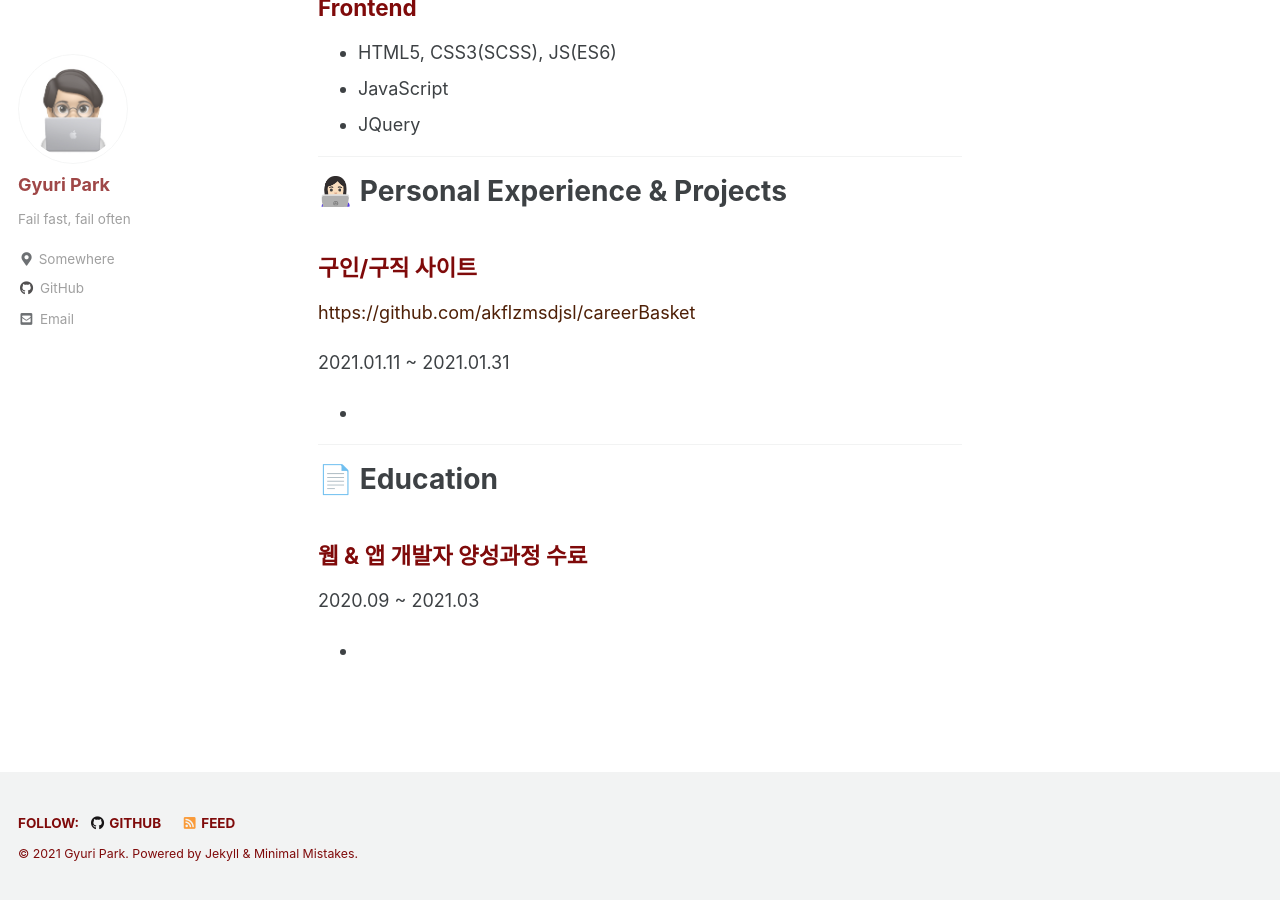
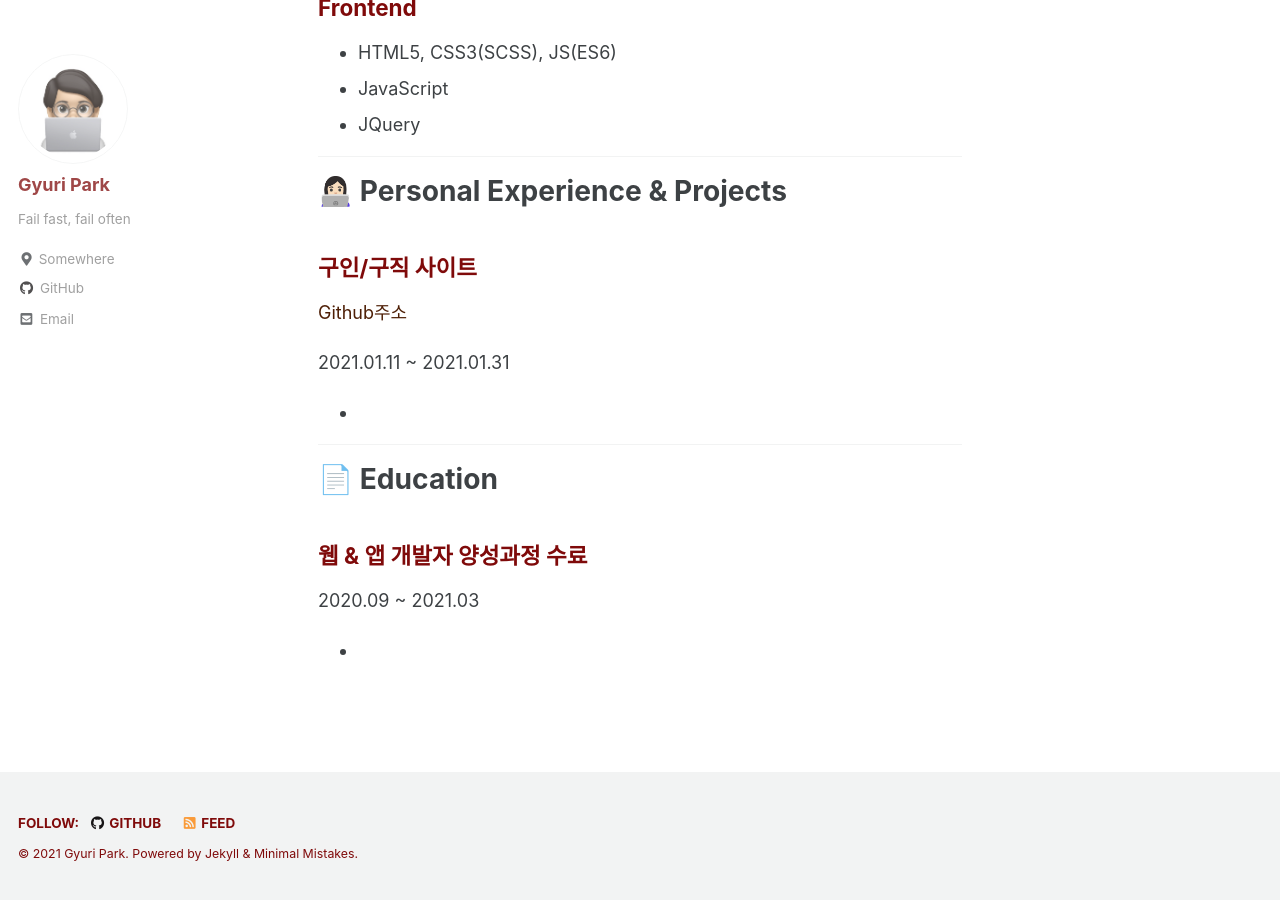
Before and after one commit to gyuripk/blog, a Jekyll site: the page built from _pages/about.md, in a window 1280 px wide and 900 px high, scrolled down 794 px. Built offline with Jekyll 4.4.1, drawn with Linux system fonts in a browser that asks for light colours; cached includes are drawn as plain includes.

Commit message:
Update about.md

```diff
--- a/_pages/about.md
+++ b/_pages/about.md
@@ -40,7 +40,7 @@ author_profile : true
 
 ## 구인/구직 사이트
 
-[https://github.com/akflzmsdjsl/careerBasket](https://github.com/akflzmsdjsl/careerBasket)
+[Github주소](https://github.com/akflzmsdjsl/careerBasket)
 
 2021.01.11 ~ 2021.01.31
 
```
